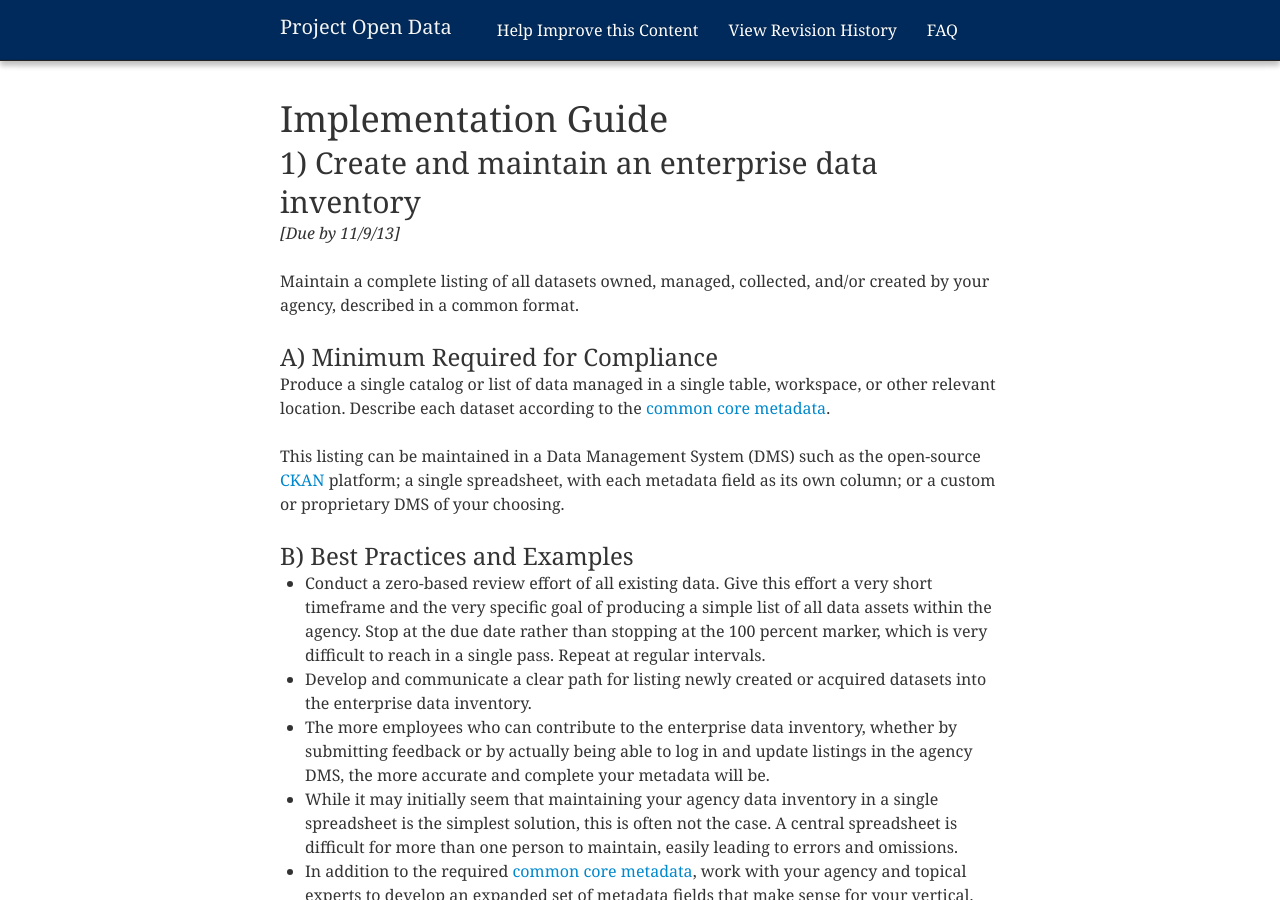
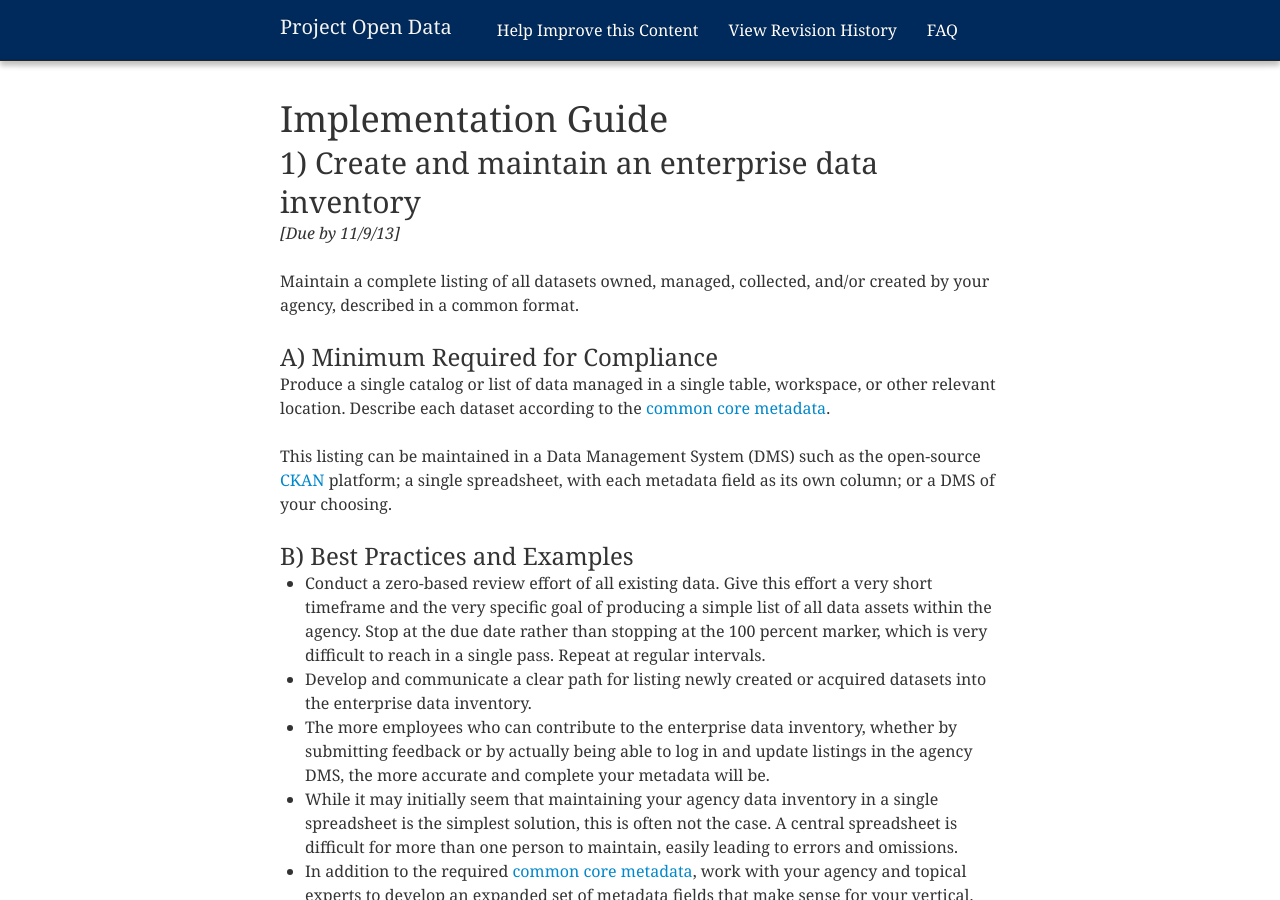
Before and after one commit to gbinal/p-o-d.github.com, a Jekyll site: the page built from implementation-guide.md, in a window 1280 px wide and 900 px high. Built offline with Jekyll 4.4.1, drawn with Linux system fonts in a browser that asks for light colours; nearby versions of some CDN libraries.

Commit message:
Copy editing

```diff
--- a/implementation-guide.md
+++ b/implementation-guide.md
@@ -15,7 +15,7 @@ Maintain a complete listing of all datasets owned, managed, collected, and/or cr
 
 Produce a single catalog or list of data managed in a single table, workspace, or other relevant location. Describe each dataset according to the [common core metadata](http://gsa-ocsit.github.com/project-open-data.github.com/schema/).
 
-This listing can be maintained in a Data Management System (DMS) such as the open-source [CKAN](http://www.ckan.org) platform; a single spreadsheet, with each metadata field as its own column; or a custom or proprietary DMS of your choosing.
+This listing can be maintained in a Data Management System (DMS) such as the open-source [CKAN](http://www.ckan.org) platform; a single spreadsheet, with each metadata field as its own column; or a DMS of your choosing.
 
 ### B) Best Practices and Examples
 
```
